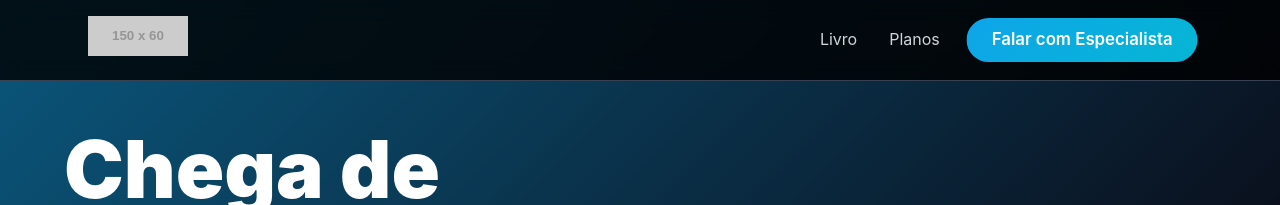
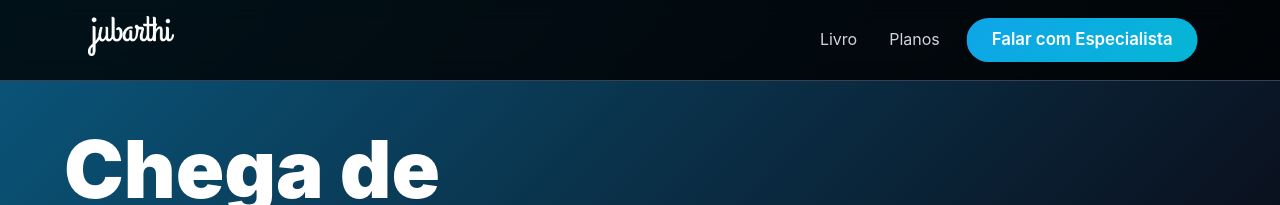
Before and after one commit to jubarthi/tds, a plain HTML site: page index.html in a window 1280 px wide. Shown: the top 205 px of the page. Drawn offline with Linux system fonts and the light colour scheme; placeholder pictures from the web are drawn by us.

Commit message:
Update index.html

```diff
--- a/index.html
+++ b/index.html
@@ -787,7 +787,7 @@
         <div class="container">
             <div class="header-content">
                 <div class="logo">
-                    <img src="https://via.placeholder.com/150x60/0ea5e9/ffffff?text=JUBARTHI" alt="Jubarthi Logo">
+                    <img src="logo.png" alt="Jubarthi Logo">
                 </div>
                 <nav class="nav-desktop">
                     <a href="#livro" class="nav-link">Livro</a>
```
